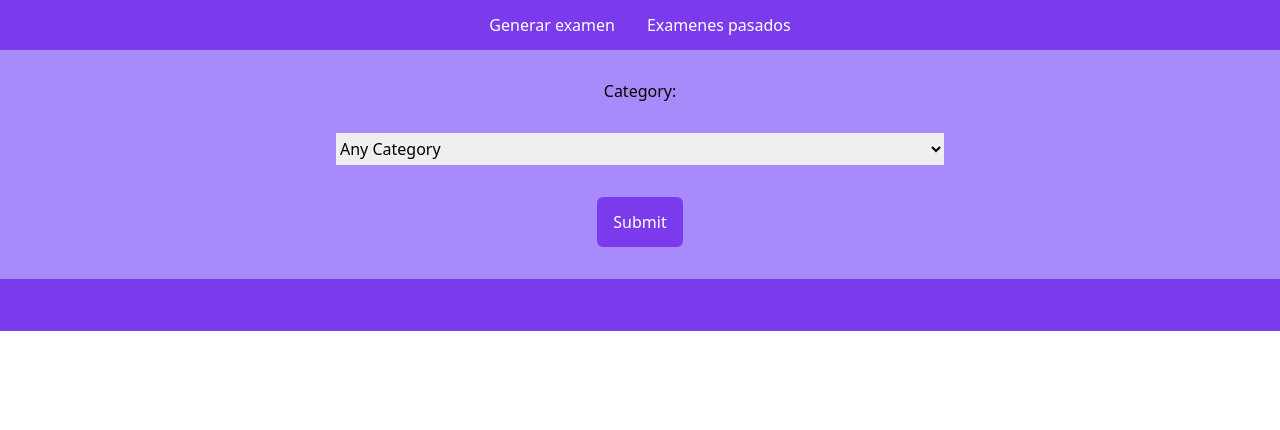
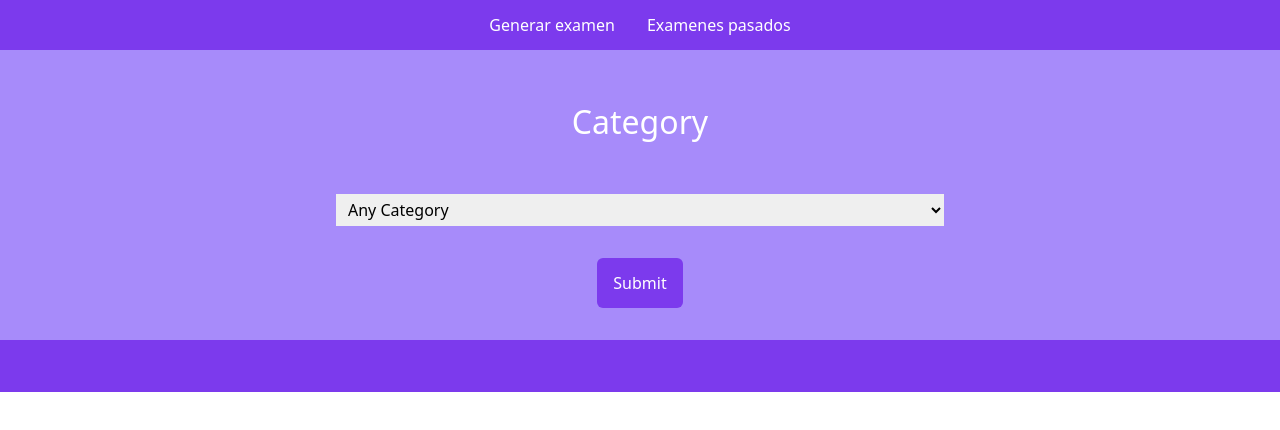
Before and after one commit to rickgaar/Practica-Parcial02, a React (Vite) app in the folder Practica/: page / in a window 1280 px wide. Shown: the top 430 px of the page. Built offline with nearby package versions, Linux system fonts and the light colour scheme.

Commit message:
fix: search form

```diff
--- a/Practica/src/components/Search/SearchForm.jsx
+++ b/Practica/src/components/Search/SearchForm.jsx
@@ -22,8 +22,8 @@ const SearchForm = () => {
         <section>
             <div className="bg-violet-400 w-full p-8">
                 <form className="flex flex-col gap-8 items-center" onSubmit={getData}>
-                    <label htmlFor="category" className="text-center">Category:</label>
-                    <select id="category" onChange={handleCategoryChange} className="h-8 w-1/2">
+                    <h1 className="text-center text-white">Category</h1>
+                    <select id="category" onChange={handleCategoryChange} className="h-8 w-1/2 pl-2">
                         <option value={""}>Any Category</option>
                         <option value={9}>General Knowledge</option>
                         <option value={15}>Video Games</option>
```
